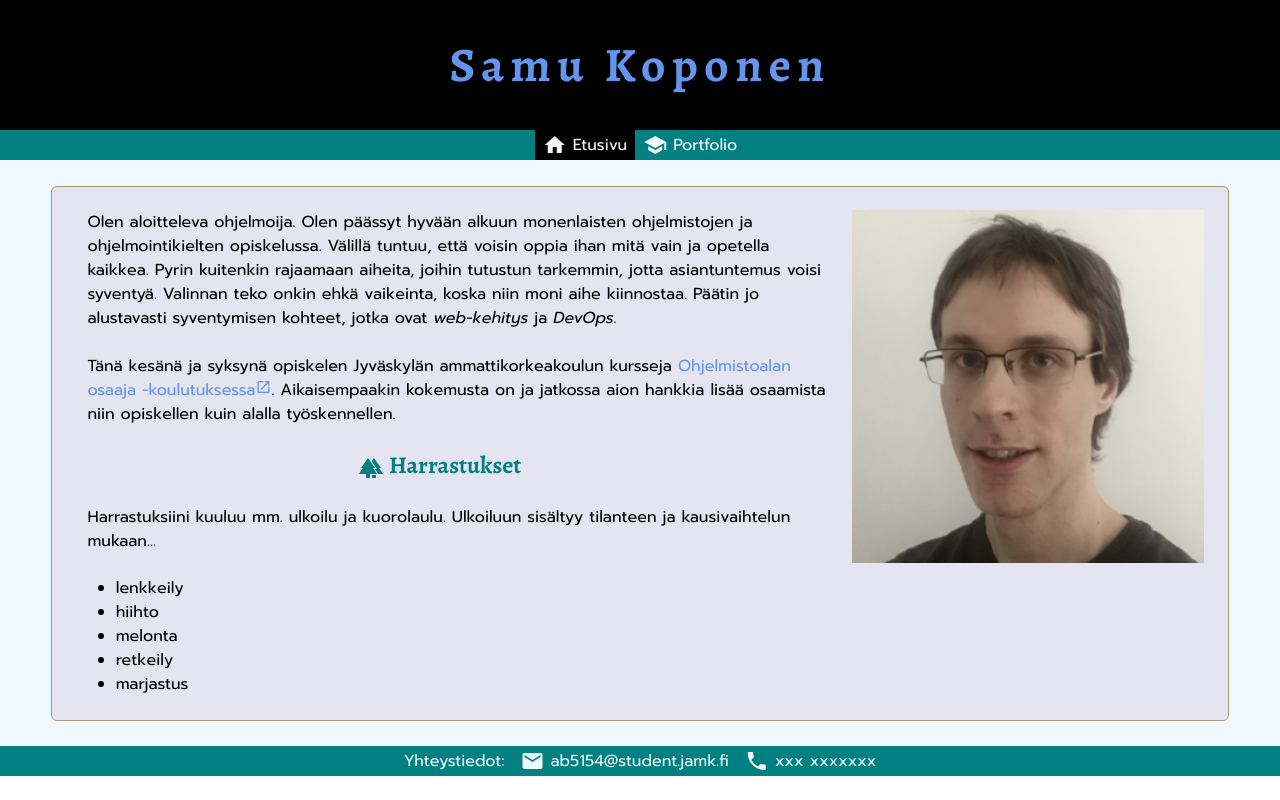
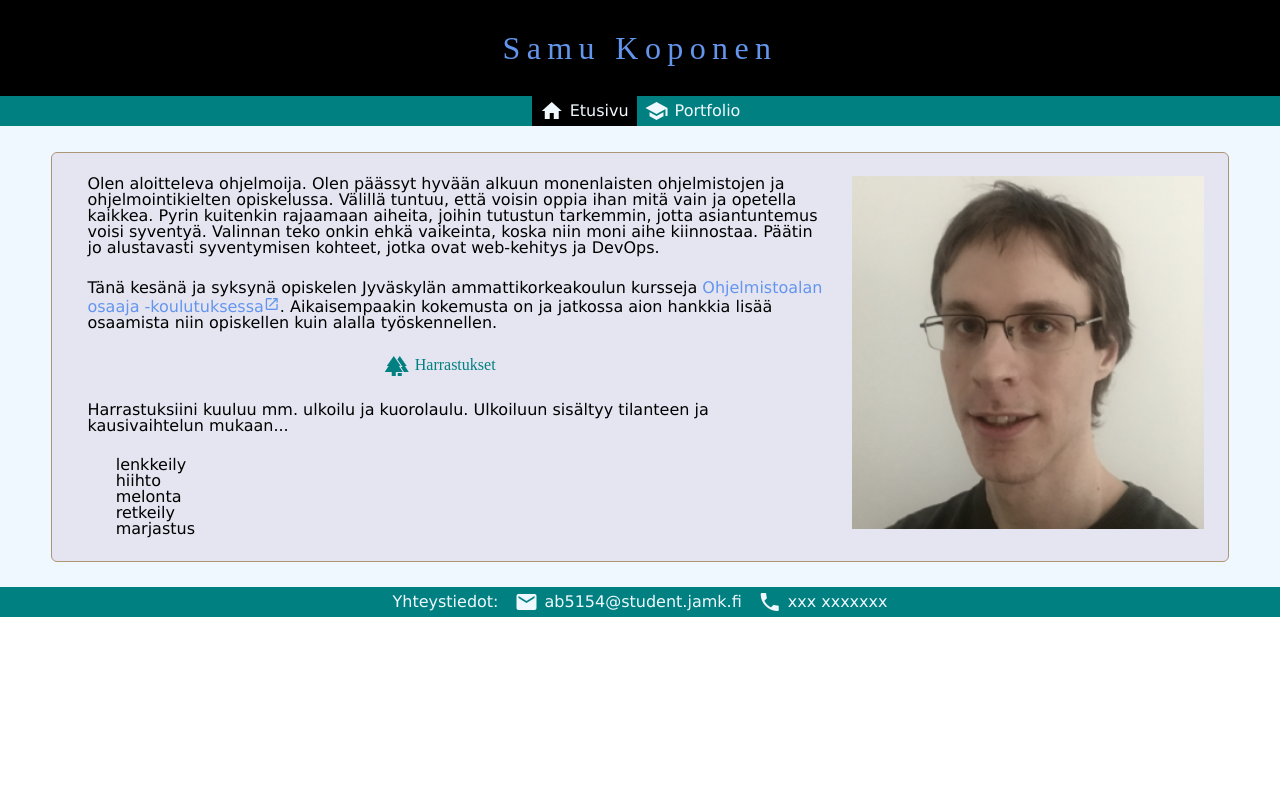
Before and after one commit to skop92/web-portfolio, a web app: file src/index.html in a window 1280 px wide. Run offline with its HTML, style and script files only (its server is not run), Linux system fonts and the light colour scheme.

Commit message:
css reset

```diff
--- a/src/styles/styles.css
+++ b/src/styles/styles.css
@@ -4,26 +4,66 @@
     Harjoitustyö
 */
 
+/* http://meyerweb.com/eric/tools/css/reset/
+   v2.0 | 20110126
+   License: none (public domain)
+*/
+
+html, body, div, span, applet, object, iframe,
+h1, h2, h3, h4, h5, h6, p, blockquote, pre,
+a, abbr, acronym, address, big, cite, code,
+del, dfn, em, img, ins, kbd, q, s, samp,
+small, strike, strong, sub, sup, tt, var,
+b, u, i, center,
+dl, dt, dd, ol, ul, li,
+fieldset, form, label, legend,
+table, caption, tbody, tfoot, thead, tr, th, td,
+article, aside, canvas, details, embed,
+figure, figcaption, footer, header, hgroup,
+menu, nav, output, ruby, section, summary,
+time, mark, audio, video {
+    margin: 0;
+    padding: 0;
+    border: 0;
+    font-size: 100%;
+    font: inherit;
+    vertical-align: baseline;
+}
+
+/* HTML5 display-role reset for older browsers */
+article, aside, details, figcaption, figure,
+footer, header, hgroup, menu, nav, section {
+    display: block;
+}
+
+body {
+    line-height: 1;
+}
+
+ol, ul {
+    list-style: none;
+}
+
+blockquote, q {
+    quotes: none;
+}
+
+blockquote:before, blockquote:after,
+q:before, q:after {
+    content: '';
+    content: none;
+}
+
+table {
+    border-collapse: collapse;
+    border-spacing: 0;
+}
+
+/* CSS reset end */
+
+
 /* Import Prompt and Alegreya (headings) */
 @import url('https://fonts.googleapis.com/css2?family=Alegreya:wght@700&family=Prompt:ital,wght@0,400;0,700;1,400;1,700&display=swap');
-
-/* Background image position in pf-container */
-:root {
-    --pos-c: 50%;
-    --pos-1p2: 35%;
-    --pos-2p2: 65%;
-    --pos-1p3: 20%;
-    --pos-3p3: 80%;
-    --pos-b: 96%;
-    --pos-1p5: 2%;
-    --pos-2p5: 26%;
-    --pos-4p5: 74%;
-    --pos-5p5: 98%;
-}
-
-* {
-    margin: 0;
-}
 
 body {
     background-color: white;
@@ -343,3 +383,19 @@
     height: auto;
     margin: 0 0.5%;
 }
+
+/* Background image position in pf-container */
+/*
+:root {
+    --pos-c: 50%;
+    --pos-1p2: 35%;
+    --pos-2p2: 65%;
+    --pos-1p3: 20%;
+    --pos-3p3: 80%;
+    --pos-b: 96%;
+    --pos-1p5: 2%;
+    --pos-2p5: 26%;
+    --pos-4p5: 74%;
+    --pos-5p5: 98%;
+}
+*/
```
